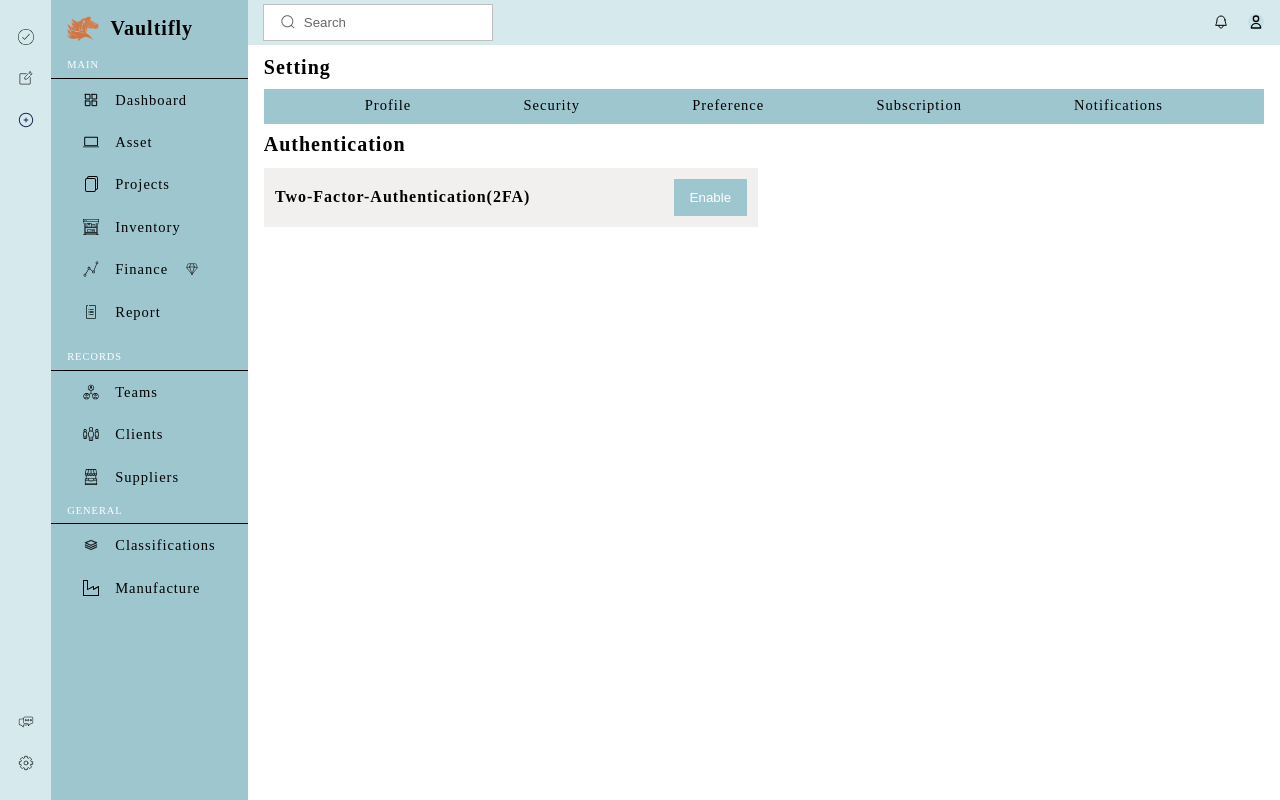
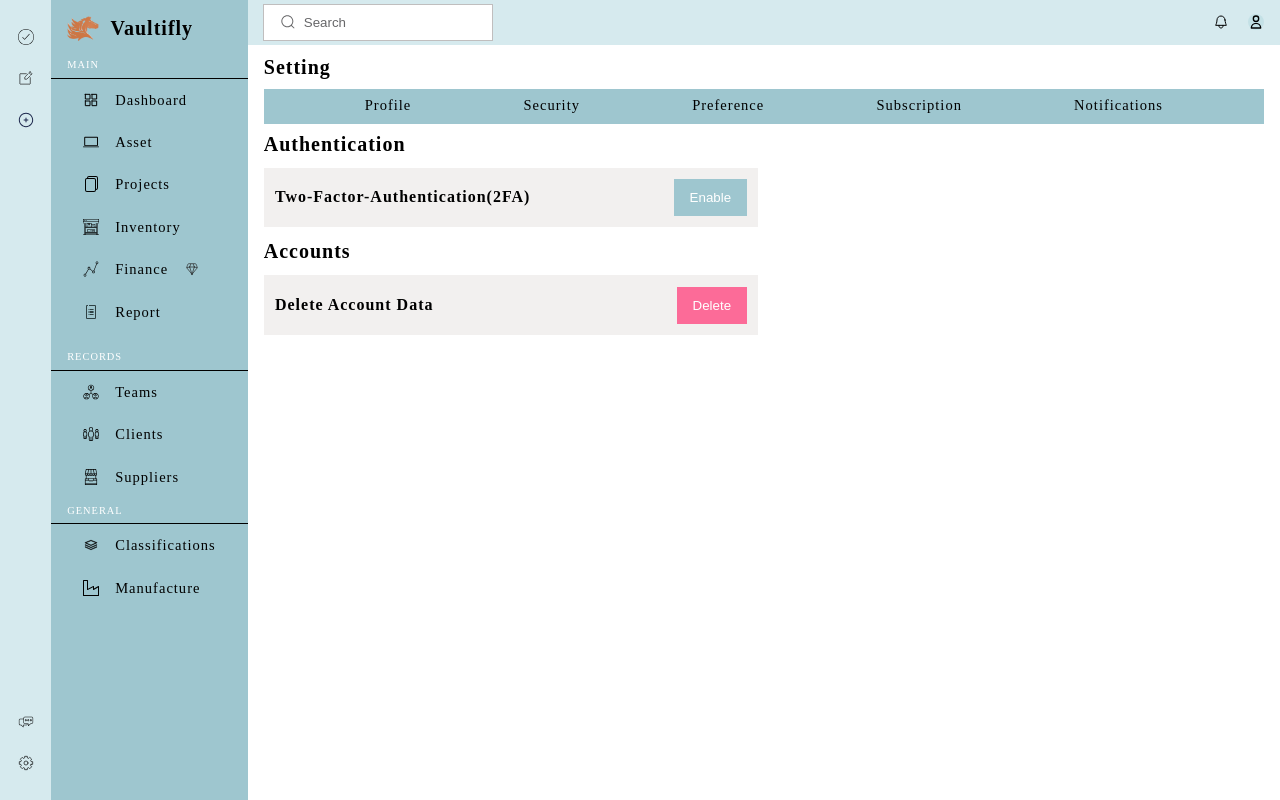
Before and after one commit to souravdas007123/Vaultifly--Django, a Django app: page /settingauthentication/ in a window 1280 px wide. Run offline with Django 5.2, Linux system fonts and the light colour scheme.

Commit message:
acct delete btn add and pages updates

```diff
--- a/base/static/base/css/base.css
+++ b/base/static/base/css/base.css
@@ -736,6 +736,7 @@ label{
     gap: 1rem;
     /* background-color: #0e4cfd; */
 }
+
 .authentication_left{
     display: grid;
     grid-template-columns: 1fr auto;
@@ -756,6 +757,12 @@ label{
     display: flex;
     justify-content: center;
     align-items: center;
+}
+.account_delete_btn{
+    background-color: var(--delete-button-color);
+}
+.account_delete_btn:hover{
+    background-color: var(--delete-button-hover-color);
 }
 /* .authentication_btn button{
     background-color: var(--theame6);
--- a/page_html/templates/page_html/client_list_views.html
+++ b/page_html/templates/page_html/client_list_views.html
@@ -13,7 +13,7 @@
                     <th>ADDRESS</th>
                     <th>MOBILE NO</th>
                     <th>EMAIL</th>
-                    <th>Country</th>
+                    <th>COUNTRY</th>
                     <th>STATUS</th>
                     <th>ACTION</th>
                 </tr>
--- a/page_html/templates/page_html/inventory_product.html
+++ b/page_html/templates/page_html/inventory_product.html
@@ -18,7 +18,7 @@
             <input type="text" name="username" id="username" placeholder="HSN-Code">
         </div>
         <div class="inventory_add_navbar">
-            <input type="text" name="username" id="username" placeholder="GST-Rate">
+            <input type="text" name="username" id="username" placeholder="Tax-Rate">
         </div>
         </div>
         <div class="inventory_add_navbar_container_inner_right">
@@ -37,7 +37,7 @@
                         <th>UNIT</th>
                         <th>BRAND/MODEL</th>
                         <th>HSN-CODE</th>
-                        <th>GST-RATE</th>
+                        <th>TAX</th>
                         <th>STATUS</th>
                     </tr>
                 </thead>
--- a/page_html/templates/page_html/setting_preference.html
+++ b/page_html/templates/page_html/setting_preference.html
@@ -1,6 +1,7 @@
 {% extends "page_html/setting.html" %} {% block main_data %}
 <div class="authentication_container">
   <div class="preferance_subheading">
+
     <h5>Authentication</h5>
     <div class="authentication_left">
       <div class="authentication_left_heading">
@@ -12,7 +13,22 @@
         </div>
       </div>
     </div>
+
+    <h5>Accounts</h5>
+    <div class="authentication_left">
+      <div class="authentication_left_heading">
+        <h6>Delete Account Data</h6>
+      </div>
+      <div class="authentication_left_btn">
+        <div class="authentication_btn">
+          <button class="account_delete_btn">Delete</button>
+        </div>
+      </div>
   </div>
-  <div class="authentication_right"></div>
+
+
+  <div class="authentication_right">
+
+  </div>
 </div>
 {% endblock main_data %}
--- a/page_html/templates/page_html/suppliers_list_views.html
+++ b/page_html/templates/page_html/suppliers_list_views.html
@@ -13,7 +13,7 @@
                     <th>ADDRESS</th>
                     <th>MOBILE NO</th>
                     <th>EMAIL</th>
-                    <th>Country</th>
+                    <th>COUNTRY</th>
                     <th>STATUS</th>
                     <th>ACTION</th>
                 </tr>
```
Also changed, not shown: page_html/templates/page_html/team_add.html (+13 -2 lines), page_html/templates/page_html/team_list_views.html (+11 -5 lines).
